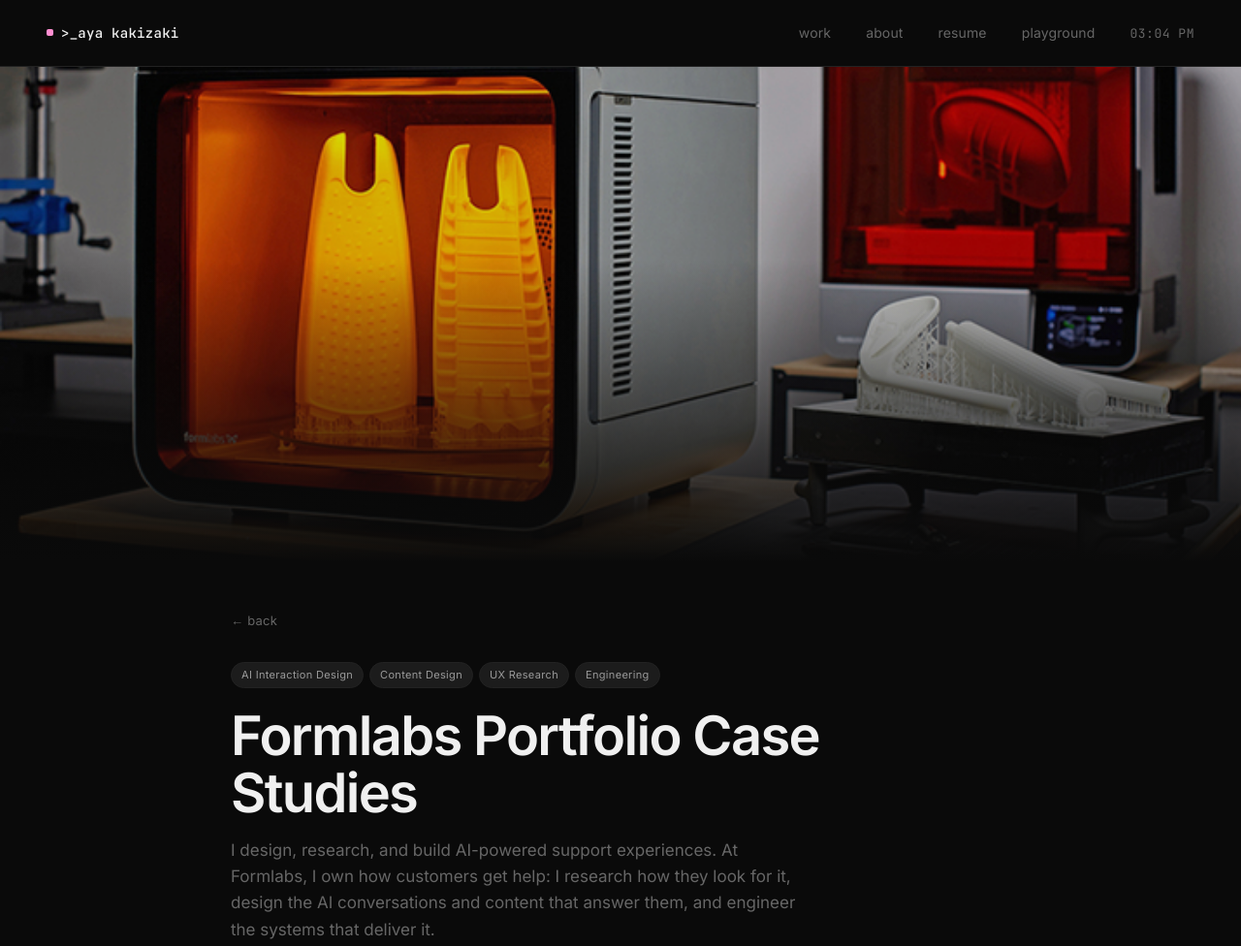
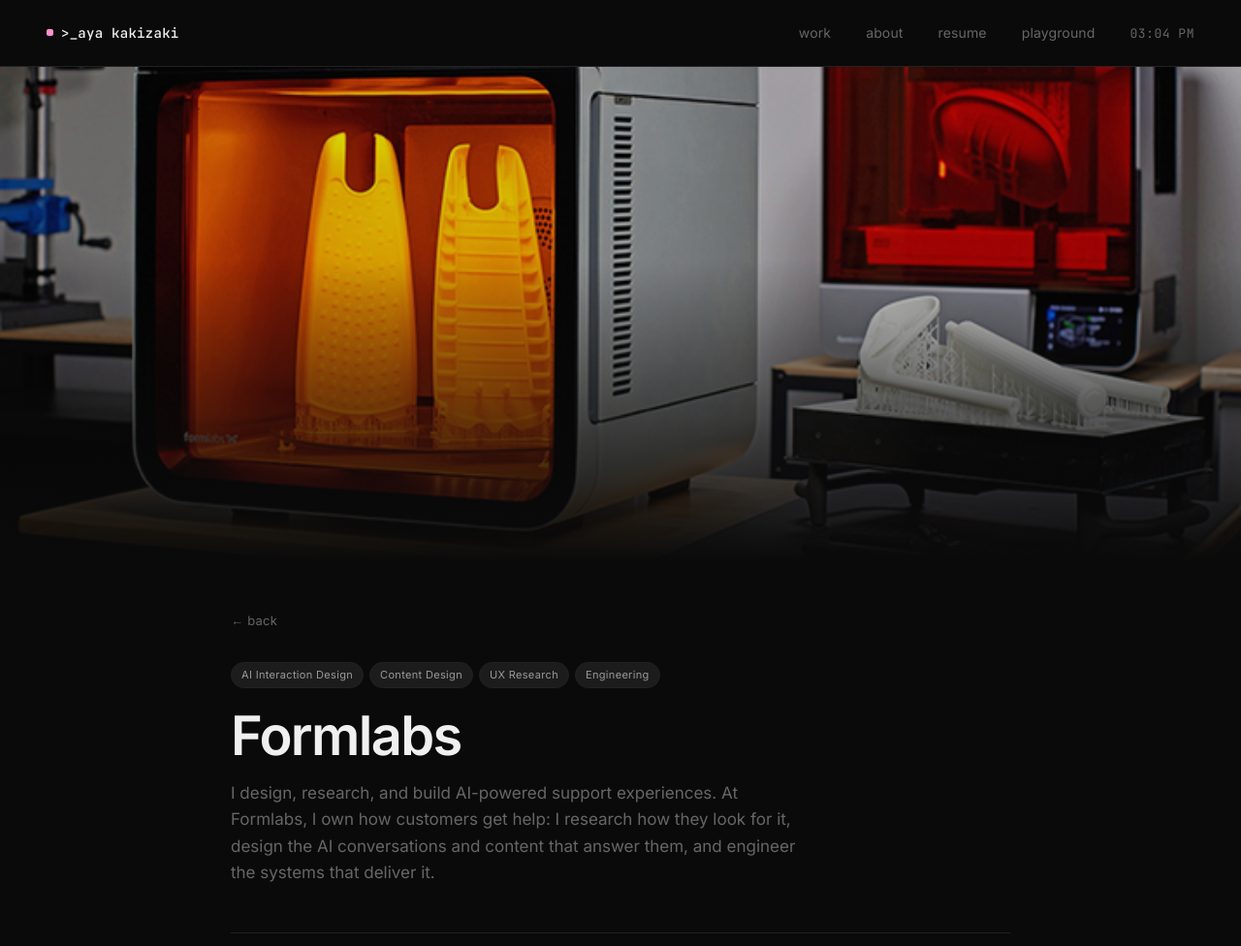
Before and after one commit to akakizaki/Personal-Port, an Eleventy site: page src/projects/formlabs/index.njk in a window 1280 px wide. Shown: the top 976 px of the page at 97% size. Built offline with nearby package versions, Linux system fonts and the light colour scheme; Eleventy itself is replaced by a stand-in of ours; files that its build step writes are made by us from their sources.

Commit message:
chore: fix content

```diff
--- a/src/projects/formlabs/index.njk
+++ b/src/projects/formlabs/index.njk
@@ -1,6 +1,6 @@
 ---
 layout: base.njk
-title: Formlabs Case Studies — aya kakizaki
+title: Formlabs — aya kakizaki
 bodyClass: project-page
 css:
   - /css/project.css
@@ -30,7 +30,7 @@
         <span>UX Research</span>
         <span>Engineering</span>
       </div>
-      <h1 class="proj-title">Formlabs Portfolio Case Studies</h1>
+      <h1 class="proj-title">Formlabs</h1>
       <p class="proj-subtitle">I design, research, and build AI-powered support experiences. At Formlabs, I own how customers get help: I research how they look for it, design the AI conversations and content that answer them, and engineer the systems that deliver it.</p>
 
       <div class="proj-meta-row">
@@ -350,7 +350,7 @@
           <p><strong>1,500+ articles migrated · 20+ new components.</strong> We had to move 1,500+ support articles off Salesforce. Instead of copying them by hand, I built a pipeline that migrated and restructured them automatically, designed and engineered the new site, and built QA tools to launch it reliably.</p>
         </div>
 
-        <p class="cs-note"><strong>Role:</strong> UX Engineer (full-stack), owning the migration pipeline, UX research and design, front-end components, and QA <br> <strong>Stack:</strong> Python, TypeScript, JavaScript, headless CMS, Salesforce, JSON, CI/CD, Figma</p>
+        <p class="cs-note"><strong>Role:</strong> Full stack engineer, automation pipeline, UX research and design, system design and QA <br> <strong>Stack:</strong> Python, TypeScript, React, JavaScript, headless CMS, Salesforce, JSON, CI/CD, Figma</p>
 
         <h3 class="cs-subheading">The problem</h3>
         <p>Our products and documentation were growing fast, and our support site couldn't keep up. It ran on Salesforce Knowledge, which limited design flexibility and made content hard to structure, reuse, and keep consistent. With an AI agent now answering customer questions from that same content, consistency wasn't a nice-to-have: the agent could only be as accurate as the data it pulled from.</p>
```
